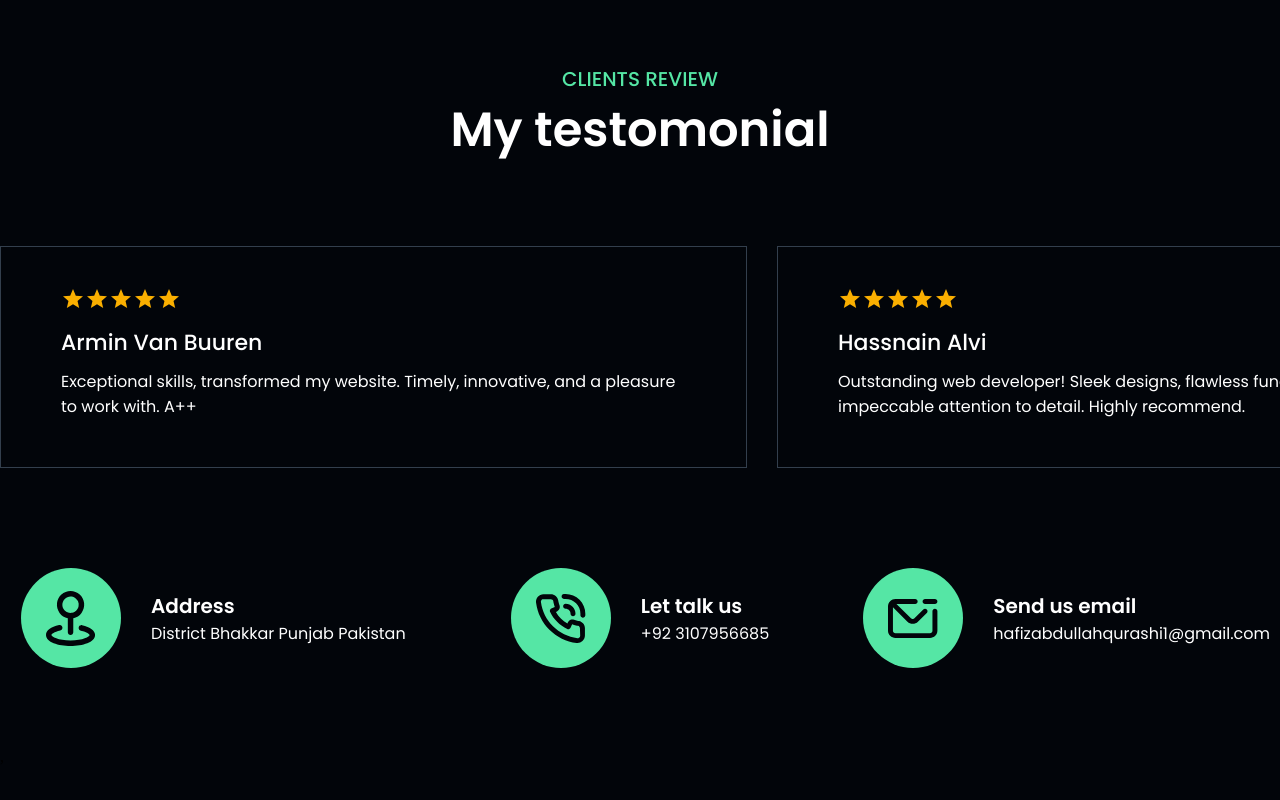
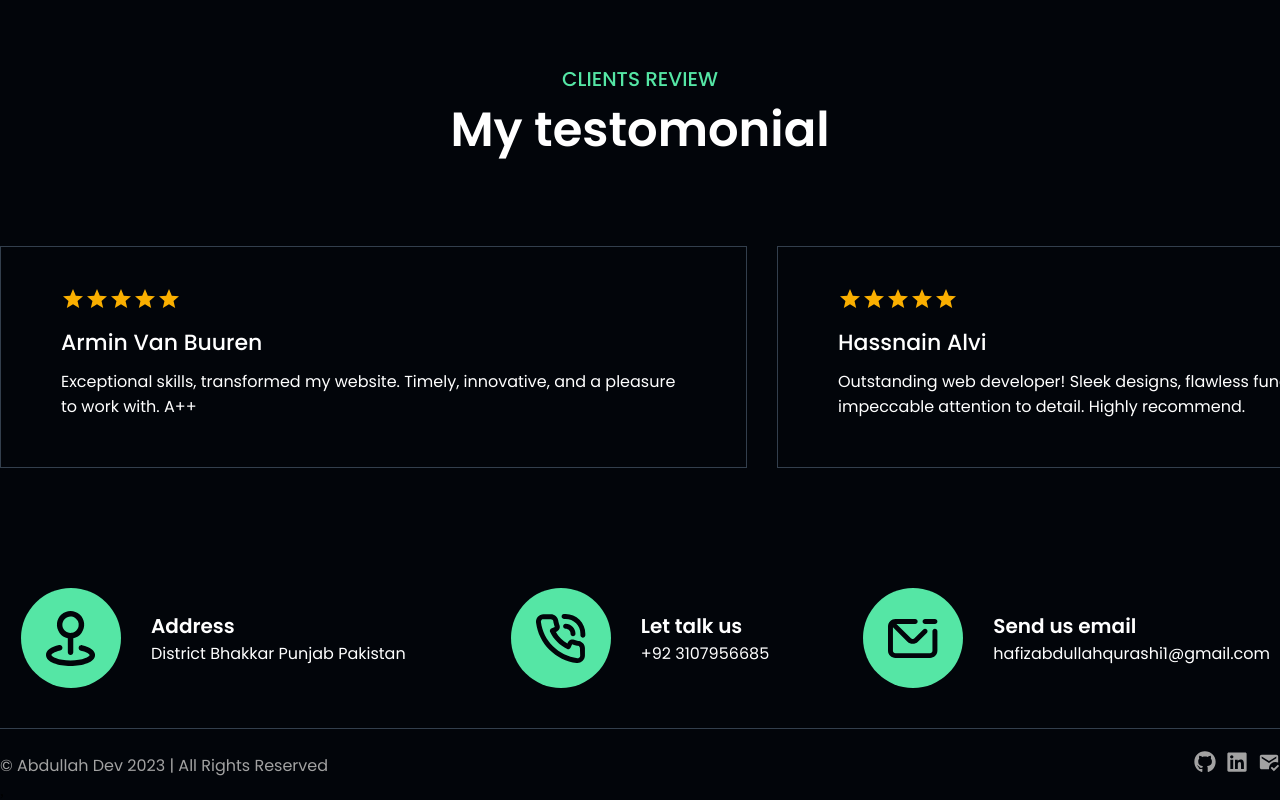
Before and after one commit to abdullahhamid381/abdullah, a React (Vite) app: page / in a window 1280 px wide. Shown: the part 3843-4643 px from the top of the page. Before the commit the page ends 4609 px from the top, so only its background shows below. Built offline with nearby package versions, Linux system fonts and the light colour scheme.

Commit message:
sfsdfasdsad

```diff
--- a/src/Components/Home/Footer.jsx
+++ b/src/Components/Home/Footer.jsx
@@ -1,10 +1,13 @@
 import React from 'react'
 import './Scss/Footer.scss'
 import { Footerdata } from '../Data'
+import { FaGithub,FaLinkedin  } from "react-icons/fa";
+import { MdMarkEmailRead } from "react-icons/md";
 const Footer = () => {
   return (
   <div className='footer-back'>
- <div className="width">
+<div className="width-section">
+<div className="width">
 <div className="grid">
 {
     Footerdata.map((item)=>{
@@ -24,6 +27,23 @@ const Footer = () => {
 </div>
 
  </div>
+ <div className='copyright'>
+  <span> © Abdullah Dev 2023 | All Rights Reserved </span>
+<div className="icons">
+<a href="https://github.com/abdullahhamid381" target="_blank">
+<span> <FaGithub /> </span>
+</a>
+
+<span><FaLinkedin />
+</span>
+
+   <span>
+<MdMarkEmailRead />
+</span>
+
+</div>
+  </div>
+</div>
 
   </div>
   )
--- a/src/Components/Home/Scss/Footer.scss
+++ b/src/Components/Home/Scss/Footer.scss
@@ -3,11 +3,19 @@
 @import './Mediaquery.scss';
 .footer-back{
     background: #02050A;
-    padding: 100px 0 80px 0;
-    .width{
+    padding: 120px 0 0px 0;
+    .width-section{
         width: 100%;
         max-width: 1300px;
         margin: auto;
+        @include lg{
+            width: 80%;
+            margin: auto;
+        }
+        .width{
+
+            border-bottom: 1px solid #333F4D;
+            padding-bottom: 40px;
             .grid{
                 display: grid;
                 grid-template-columns: 1fr 1fr 1fr;
@@ -15,8 +23,7 @@
                 place-content: center;
                 @include lg{
                     grid-template-columns: 1fr;
-                width: 80%;
-                margin: auto;
+
                     place-items: start;
                     gap: 80px 0;
                 }
@@ -77,4 +84,23 @@
                }
             }
         }
+        .copyright{
+            padding-top: 20px;
+            display: flex;
+            justify-content: space-between;
+            align-items: center;
+            span{
+                color: rgb(162, 162, 162);
+                   font-family: 'Poppins', sans-serif;
             }
+        }
+        .icons{
+            display: flex;
+            align-items: center;
+            gap: 0 10px;
+            font-size: 22px;
+            cursor: pointer;
+        }
+    }
+
+}
```
Lines whose indentation alone changed are shown as unchanged.
